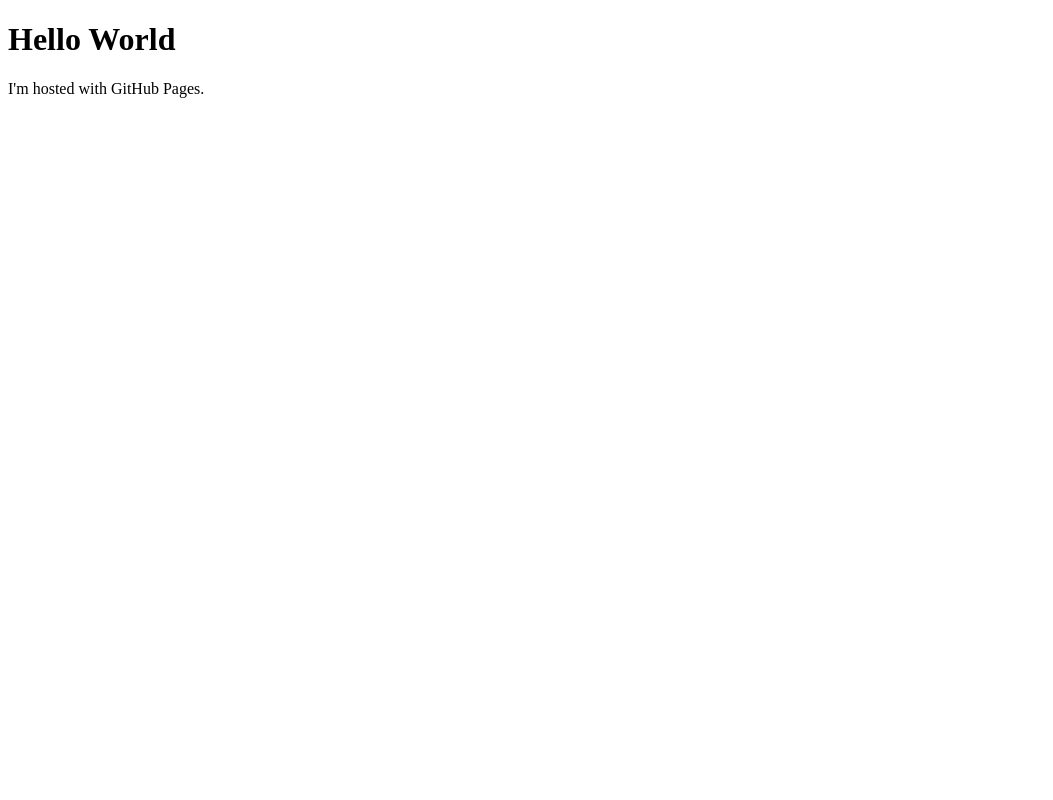
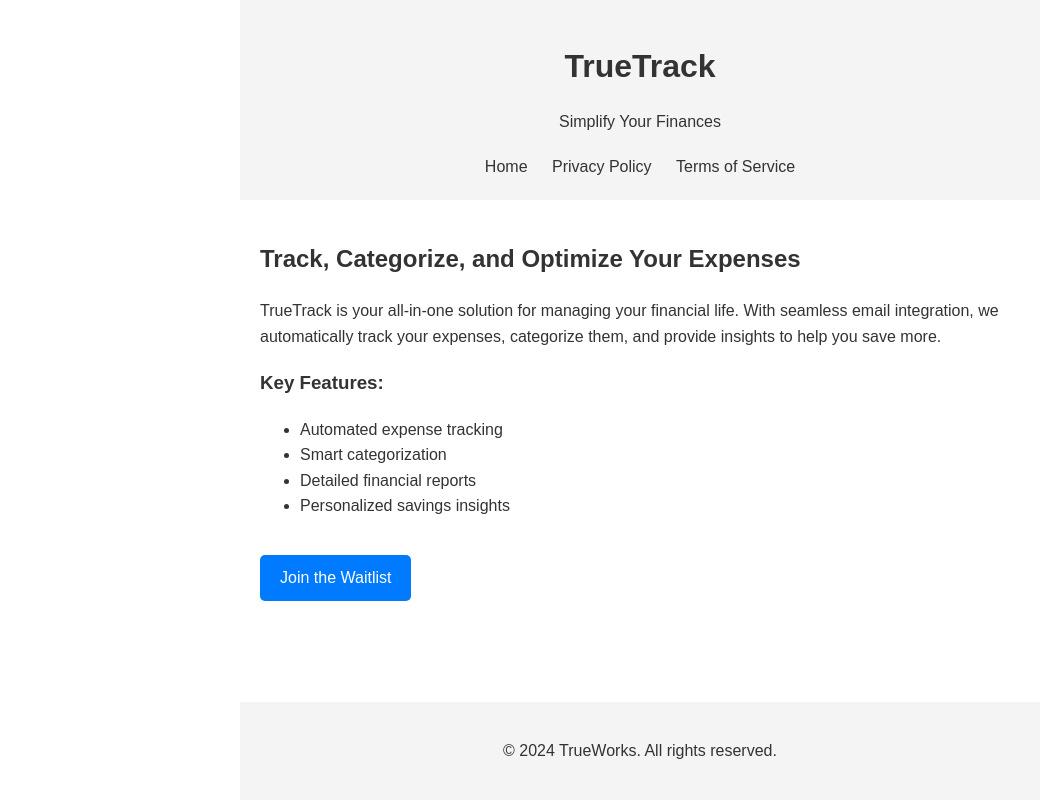
Before and after one commit to trueworkscloud/trueworkscloud.github.io, a plain HTML site: page index.html in a window 1280 px wide. Shown: the whole page, without its empty margins (0-1053 px from the left). Drawn offline with Linux system fonts and the light colour scheme.

Commit message:
First Website Checkin

```diff
--- a/index.html
+++ b/index.html
@@ -1,7 +1,86 @@
 <!DOCTYPE html>
-<html>
+<html lang="en">
+<head>
+    <meta charset="UTF-8">
+    <meta name="viewport" content="width=device-width, initial-scale=1.0">
+    <title>TrueTrack - Simplify Your Finances</title>
+    <style>
+        body {
+            font-family: Arial, sans-serif;
+            line-height: 1.6;
+            color: #333;
+            margin: 0;
+            padding: 0;
+            display: flex;
+            flex-direction: column;
+            min-height: 100vh;
+        }
+        header, main, footer {
+            padding: 20px;
+            max-width: 800px;
+            margin: 0 auto;
+            width: 100%;
+            box-sizing: border-box;
+        }
+        header {
+            background-color: #f4f4f4;
+            text-align: center;
+        }
+        h1 {
+            margin-bottom: 0;
+        }
+        nav {
+            margin-top: 20px;
+        }
+        nav a {
+            margin: 0 10px;
+            text-decoration: none;
+            color: #333;
+        }
+        main {
+            flex-grow: 1;
+        }
+        .cta-button {
+            display: inline-block;
+            background-color: #007bff;
+            color: white;
+            padding: 10px 20px;
+            text-decoration: none;
+            border-radius: 5px;
+            margin-top: 20px;
+        }
+        footer {
+            background-color: #f4f4f4;
+            text-align: center;
+        }
+    </style>
+</head>
 <body>
-<h1>Hello World</h1>
-<p>I'm hosted with GitHub Pages.</p>
+    <header>
+        <h1>TrueTrack</h1>
+        <p>Simplify Your Finances</p>
+        <nav>
+            <a href="index.html">Home</a>
+            <a href="privacy.html">Privacy Policy</a>
+            <a href="terms.html">Terms of Service</a>
+        </nav>
+    </header>
+
+    <main>
+        <h2>Track, Categorize, and Optimize Your Expenses</h2>
+        <p>TrueTrack is your all-in-one solution for managing your financial life. With seamless email integration, we automatically track your expenses, categorize them, and provide insights to help you save more.</p>
+        <h3>Key Features:</h3>
+        <ul>
+            <li>Automated expense tracking</li>
+            <li>Smart categorization</li>
+            <li>Detailed financial reports</li>
+            <li>Personalized savings insights</li>
+        </ul>
+        <a href="#" class="cta-button">Join the Waitlist</a>
+    </main>
+
+    <footer>
+        <p>&copy; 2024 TrueWorks. All rights reserved.</p>
+    </footer>
 </body>
 </html>
```
Also changed, not shown: privacy.html (added, +10 -0 lines), terms.html (added, +10 -0 lines).
